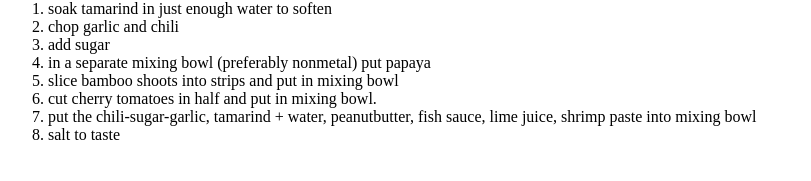
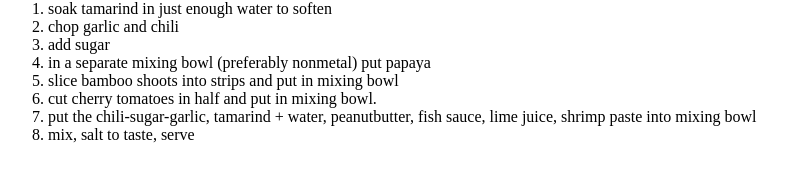
Before and after one commit to robjohncolson/robjohncolson.github.io, a plain HTML site: page papaya/index.html in a window 1280 px wide. Shown: the part 425-606 px from the top of the page, without its empty margins (0-811 px from the left). Drawn offline with Linux system fonts and the light colour scheme.

Commit message:
revise papaya #2

```diff
--- a/papaya/index.html
+++ b/papaya/index.html
@@ -34,7 +34,7 @@
         <li>slice bamboo shoots into strips and put in mixing bowl</li>
         <li>cut cherry tomatoes in half and put in mixing bowl.</li>
         <li>put the chili-sugar-garlic, tamarind + water, peanutbutter, fish sauce, lime juice, shrimp paste into mixing bowl</li>
-        <li>salt to taste</li>
+        <li>mix, salt to taste, serve</li>
     </ol>
 
 
```
